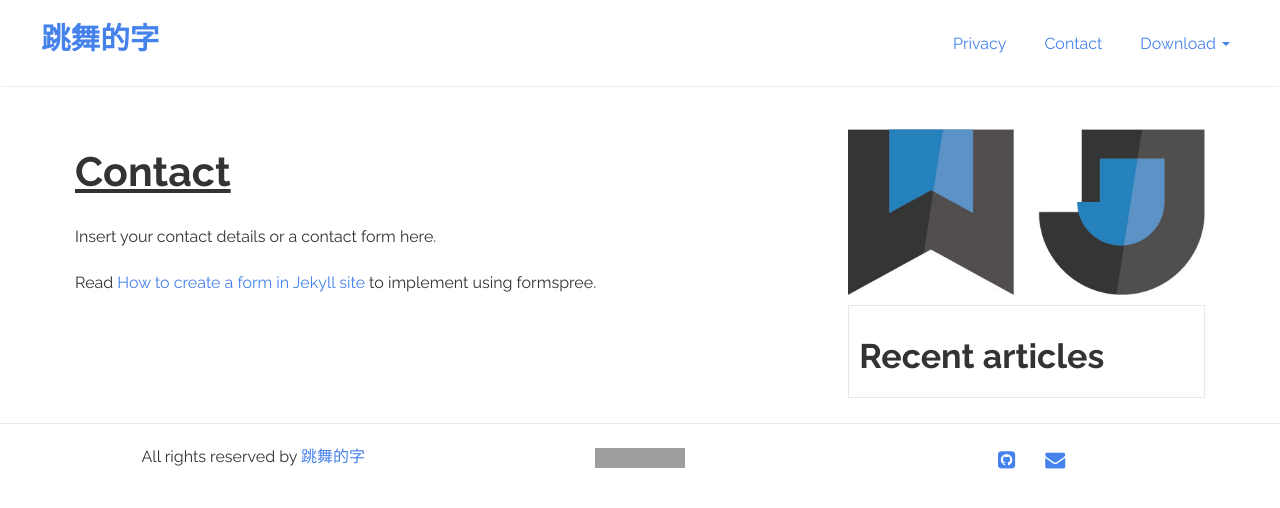
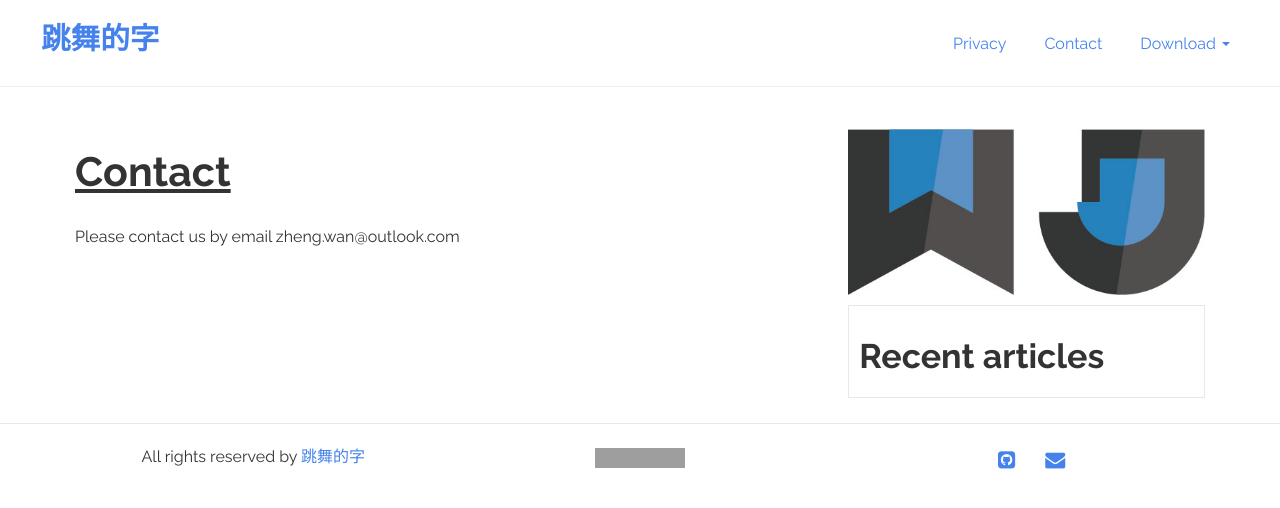
Before and after one commit to wanzheng2019/wanzheng2019.github.io, a Jekyll site: the page built from contact.md, in a window 1280 px wide. Shown: the top 508 px of the page. Built offline with Jekyll 4.4.1, drawn with Linux system fonts in a browser that asks for light colours; grey boxes are pictures that could not be loaded.

Commit message:
add  contact info

```diff
--- a/contact.md
+++ b/contact.md
@@ -4,7 +4,4 @@ title: Contact
 permalink: /contact/
 ---
 
-
-Insert your contact details or a contact form here.
-
-Read [How to create a form in Jekyll site](http://blog.webjeda.com/jekyll-contact-form/){: target="_blank"} to implement using formspree.
+Please contact us by email zheng.wan@outlook.com
```
